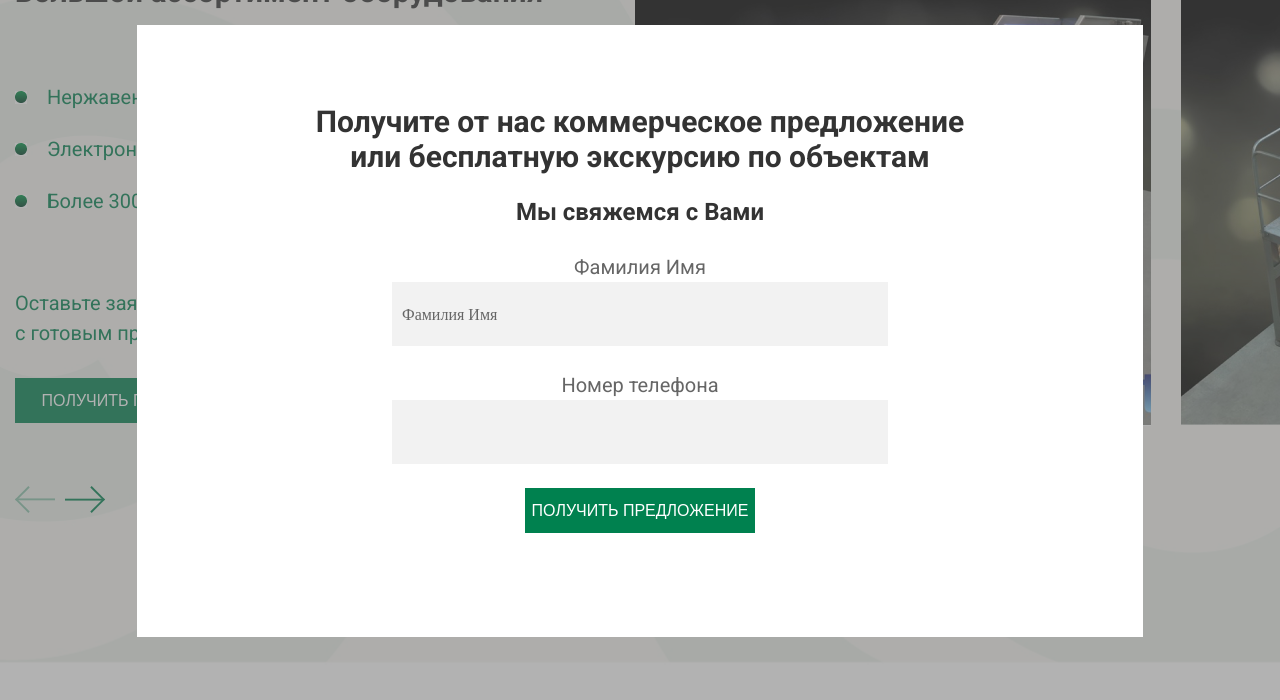
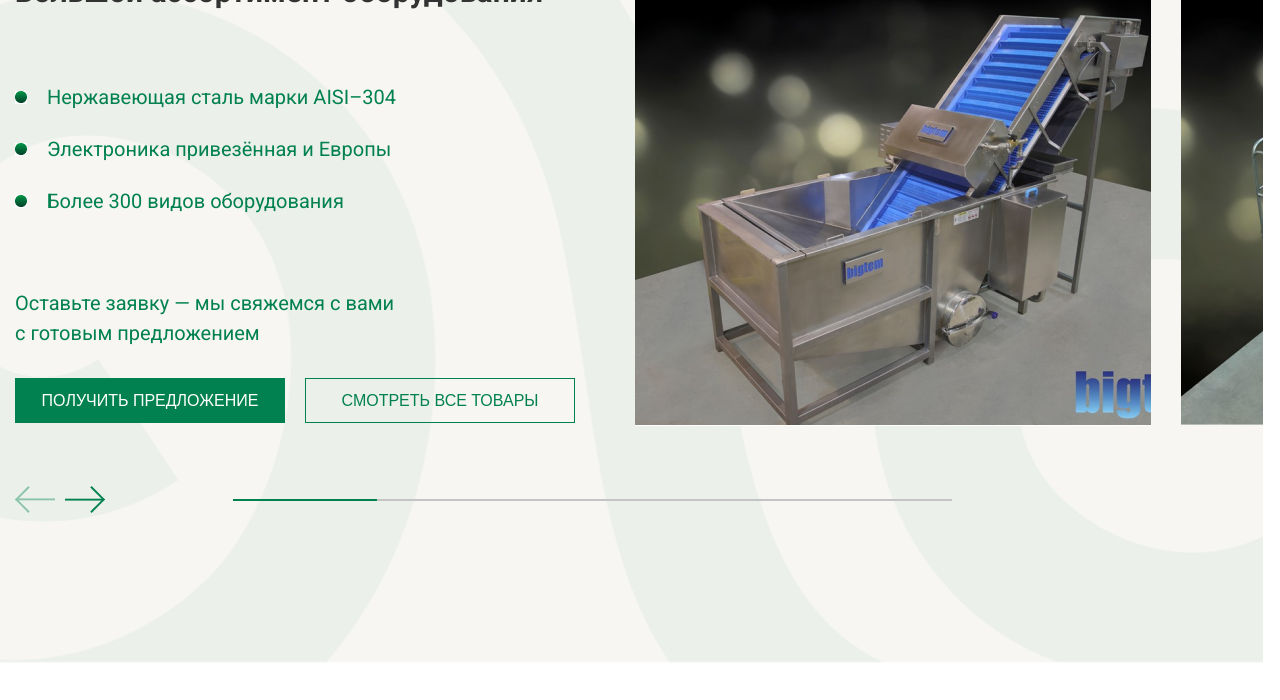
Before and after one commit to Rustam9724/IAC, a React (Create React App) app: page / in a window 1280 px wide. Both pictures are taken after a click on the element "ПОЛУЧИТЬ ПРЕДЛОЖЕНИЕ". Shown: the part 1018-1718 px from the top of the page. Built offline with nearby package versions, Linux system fonts and the light colour scheme; a web font is replaced by a local one.

Commit message:
init: modal form animation

```diff
--- a/src/App.tsx
+++ b/src/App.tsx
@@ -15,6 +15,7 @@ function App() {
     if (body) {
       body.style.height = 'unset';
       body.style.overflow = 'auto';
+      body.style.marginRight = '0';
     }
 
   }
--- a/src/components/Clients.tsx
+++ b/src/components/Clients.tsx
@@ -12,6 +12,7 @@ function Clients() {
         if (body) {
             body.style.height = '100vh';
             body.style.overflow = 'hidden';
+            body.style.marginRight = '17px';
         }
     }
 
--- a/src/components/ModalForm.tsx
+++ b/src/components/ModalForm.tsx
@@ -4,10 +4,10 @@ import text from './text';
 import { ITextItem } from './text';
 
 function ModalForm() {
-    const { language } = useContext(SiteContext);
+    const {language, isModalForm} = useContext(SiteContext);
 
     return (
-        <div className="modal-form">
+        <div className='modal-form'>
             <h2 className="modal-form__title">
                 {
                     text.modalFormTitle[language as keyof ITextItem]
--- a/src/components/Range.tsx
+++ b/src/components/Range.tsx
@@ -12,6 +12,7 @@ function Range() {
         if (body) {
             body.style.height = '100vh';
             body.style.overflow = 'hidden';
+            body.style.marginRight = '17px';
         }
     }
 
--- a/src/components/WellcomeSection.tsx
+++ b/src/components/WellcomeSection.tsx
@@ -12,6 +12,7 @@ function WellcomeSection() {
         if (body) {
             body.style.height = '100vh';
             body.style.overflow = 'hidden';
+            body.style.marginRight = '16px';
         }
     }
 
--- a/src/styles/modal-form.scss
+++ b/src/styles/modal-form.scss
@@ -1,13 +1,32 @@
+@keyframes modalProtrusion {
+    from {
+        top: -100%;
+    }
+    to {
+        top: 20px;
+    }
+}
+
+@keyframes modalHidden {
+    from {
+        top: 20px;
+    }
+    to {
+        top: -100%;
+    }
+}
+
 .modal-form {
     position: fixed;
-    top: 25px;
+    top: -100%;
     left: 50%;
-    transform: translateX(-50%);
     width: 1006px;
     padding: 80px;
     color: $text-color;
     background-color: white;
     z-index: 3;
+    transform: translateX(-50%);
+    animation: modalProtrusion 1s ease forwards;
 
     .modal-form__title {
         font-weight: 700;
@@ -64,6 +83,7 @@
                 font-size: 2rem;
                 font-weight: 400;
                 line-height: 150%;
+                text-align: start;
             }
 
             input {
```
Also changed, not shown: Устройства.txt (added).
